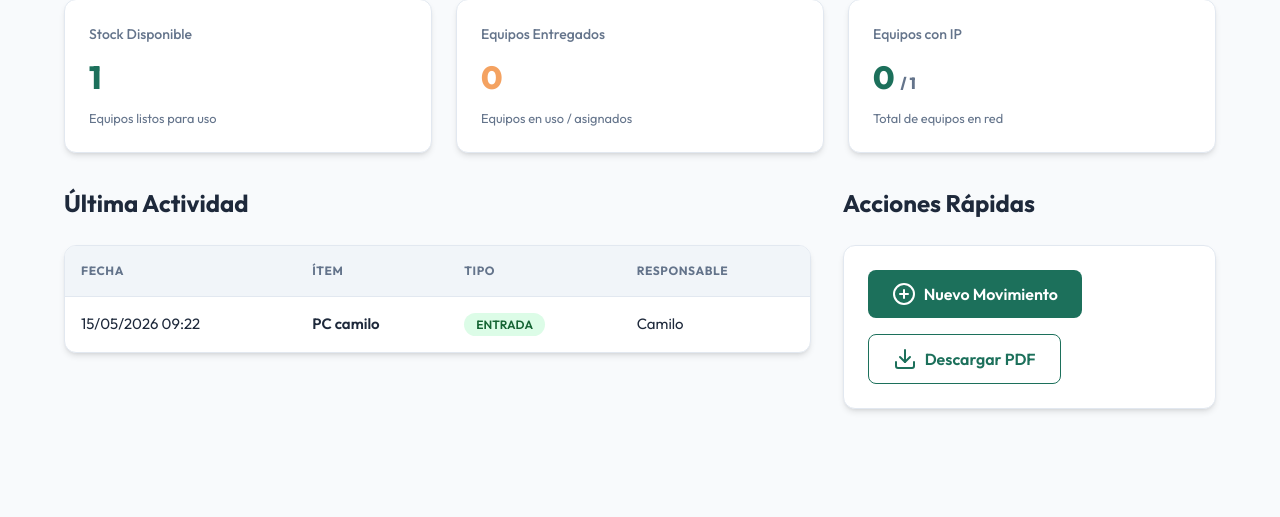
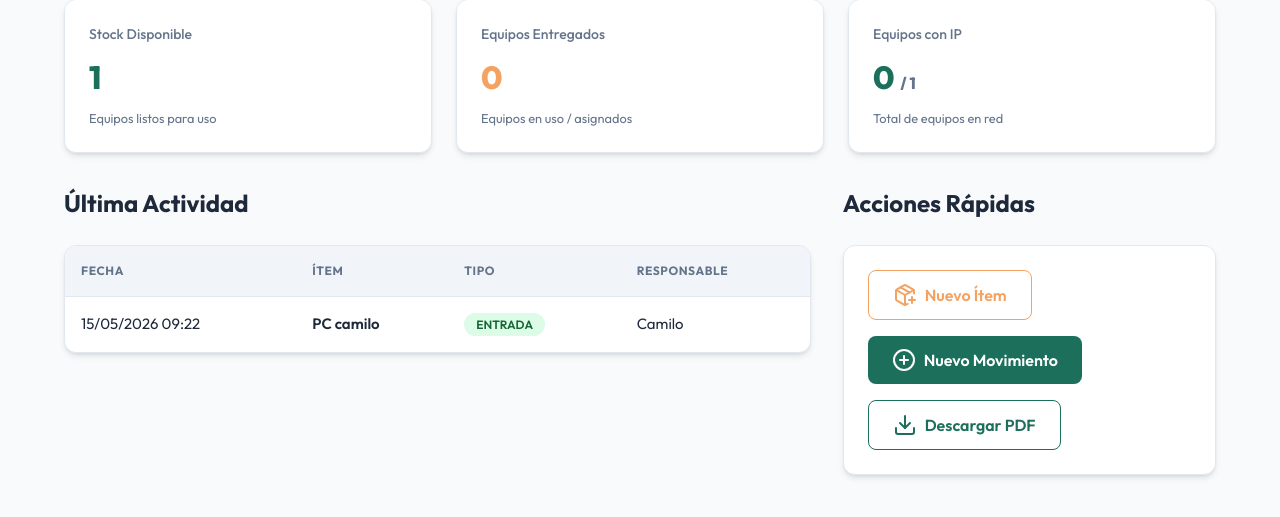
Before and after one commit to code4bau/inventario-info, a Django app: page / in a window 1280 px wide. Shown: the part 103-620 px from the top of the page. Run offline with Django 5.2, Linux system fonts and the light colour scheme; a user stored in the database is signed in; data comes from the database, SQL or seed files in the repository; both versions use the stored data as it was after the commit.

Commit message:
feat: add item creation button to dashboard and remove unused category option

```diff
--- a/inventario/models.py
+++ b/inventario/models.py
@@ -27,7 +27,6 @@ class Item(models.Model):
         ('Impresora', 'Impresora'),
         ('Notebook', 'Notebook'),
         ('Redes', 'Redes'),
-        ('Paginas', 'Paginas web'),
         ('Otro', 'Otro'),
     ]
     nombre = models.CharField(max_length=200)
--- a/templates/inventario/dashboard.html
+++ b/templates/inventario/dashboard.html
@@ -63,6 +63,9 @@
     <div class="flex-side">
         <h2 style="margin-bottom: 1.5rem;">Acciones Rápidas</h2>
         <div class="card">
+            <a href="{% url 'item_create' %}" class="btn" style="margin-bottom: 1rem; border: 1px solid var(--accent); color: var(--accent);">
+                <i data-lucide="package-plus"></i> Nuevo Ítem
+            </a>
             <a href="{% url 'transaction_create' %}" class="btn btn-primary" style="margin-bottom: 1rem;">
                 <i data-lucide="plus-circle"></i> Nuevo Movimiento
             </a>
```
Also changed, not shown: db.sqlite3.
